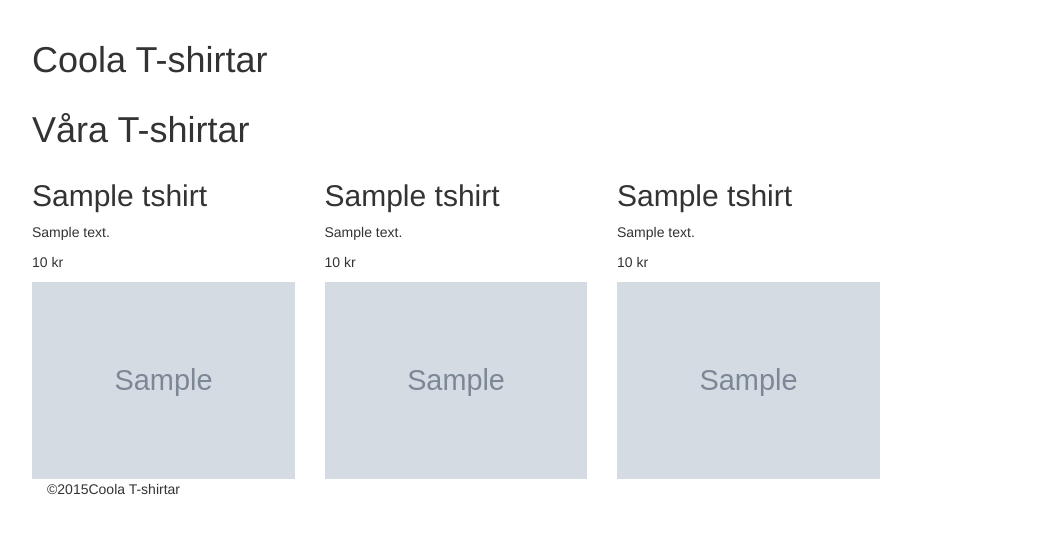
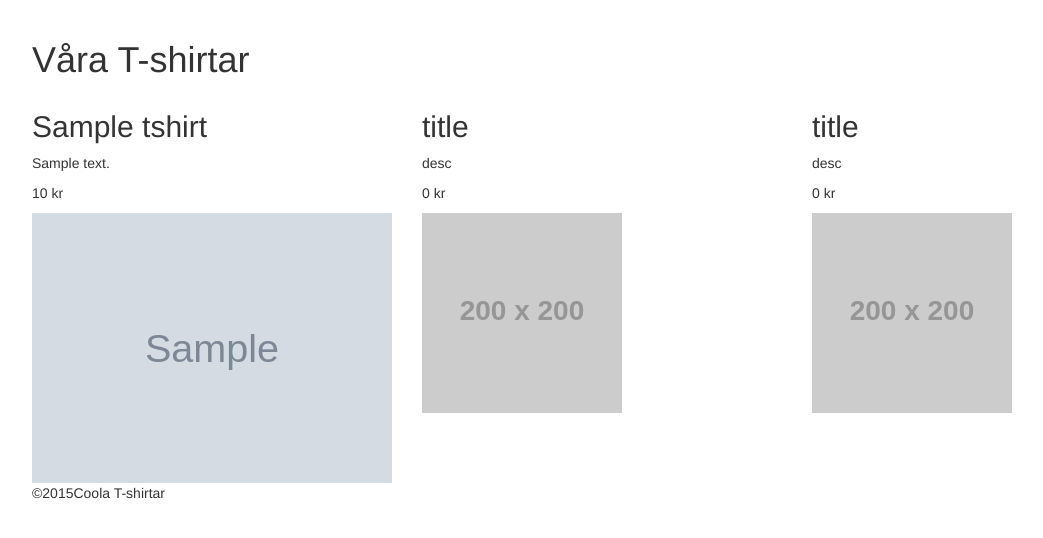
Before and after one commit to dlhagstroem/webbprojekt, a PHP site: page /shirts.php in a window 1280 px wide. Shown: the part 52-590 px from the top of the page, without its empty margins (38-1081 px from the left). Run offline with PHP 8.4, Linux system fonts and the light colour scheme; tables that the repository leaves empty or names only in its code hold one stand-in row (values such as "Sample post"); grey boxes marked "Sample" are stand-in pictures; grey boxes labelled with a size stand in for pictures from a placeholder-image service; some libraries are stand-ins or nearby versions.

Commit message:
shirt.php

```diff
--- a/inc/header.php
+++ b/inc/header.php
@@ -14,10 +14,3 @@
 </head>
 <body>
 <?php include("nav.php"); ?>
-	<div class="container">
-		<div class="row">
-			<div class="col-lg-12">
-				<h1>Coola T-shirtar</h1>
-			</div>
-		</div>
-	</div>
--- a/shirts.php
+++ b/shirts.php
@@ -12,35 +12,35 @@ include("inc/header.php"); ?>
 				<h1>Våra T-shirtar</h1>
 			</div>
 		</div> <!-- row end -->
-
+		<div class="row">
 
 <?php
 if($res->num_rows > 0)
 {
 	while($row = $res->fetch_object())
 	{ ?>
-<div class="row">
-	<div class="col-md-3">
+	<div class="col-md-4">
 		<h2><?php echo $row->name; ?></h2>
 		<p><?php echo $row->description; ?></p>
 		<p><?php echo $row->price; ?> kr</p>
 		<img class='img-responsive' src="<?php echo $row->img_src; ?>">
 	</div> <!-- col end -->
-	<div class="col-md-3">
-		<h2><?php echo $row->name; ?></h2>
-		<p><?php echo $row->description; ?></p>
-		<p><?php echo $row->price; ?> kr</p>
-		<img class='img-responsive' src="<?php echo $row->img_src; ?>">
+	<div class="col-md-4">
+		<h2>title</h2>
+		<p>desc</p>
+		<p>0 kr</p>
+		<img class='img-responsive' src="http://placehold.it/200x200">
 	</div> <!-- col end -->
-	<div class="col-md-3">
-		<h2><?php echo $row->name; ?></h2>
-		<p><?php echo $row->description; ?></p>
-		<p><?php echo $row->price; ?> kr</p>
-		<img class='img-responsive' src="<?php echo $row->img_src; ?>">
+	<div class="col-md-4">
+		<h2>title</h2>
+		<p>desc</p>
+		<p>0 kr</p>
+		<img class='img-responsive' src="http://placehold.it/200x200">
 	</div> <!-- col end -->
+
 	<?php } ?>
 <?php } ?>
-
+	</div> <!-- row end -->
 </div> <!-- container end -->
 
 <?php include("inc/footer.php"); ?>
```
